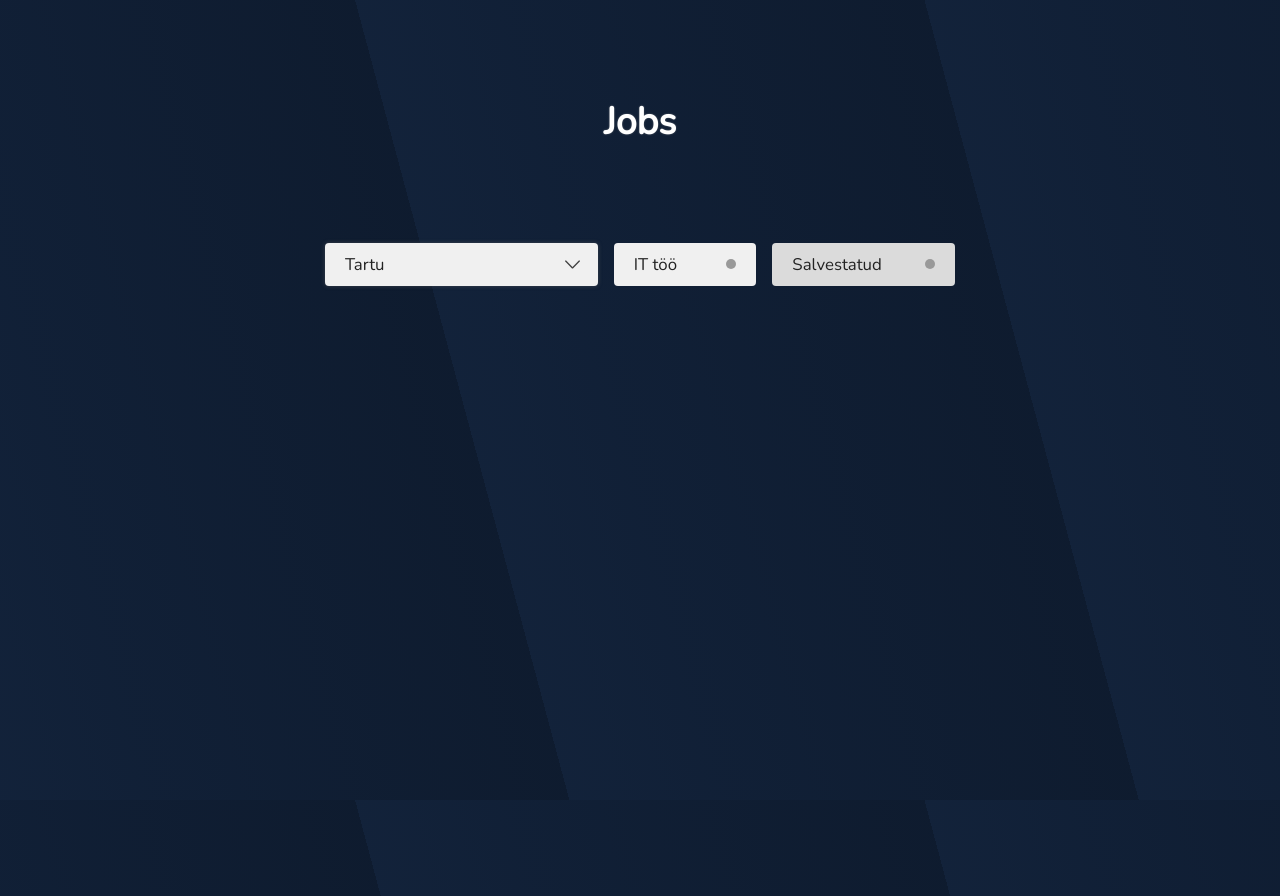
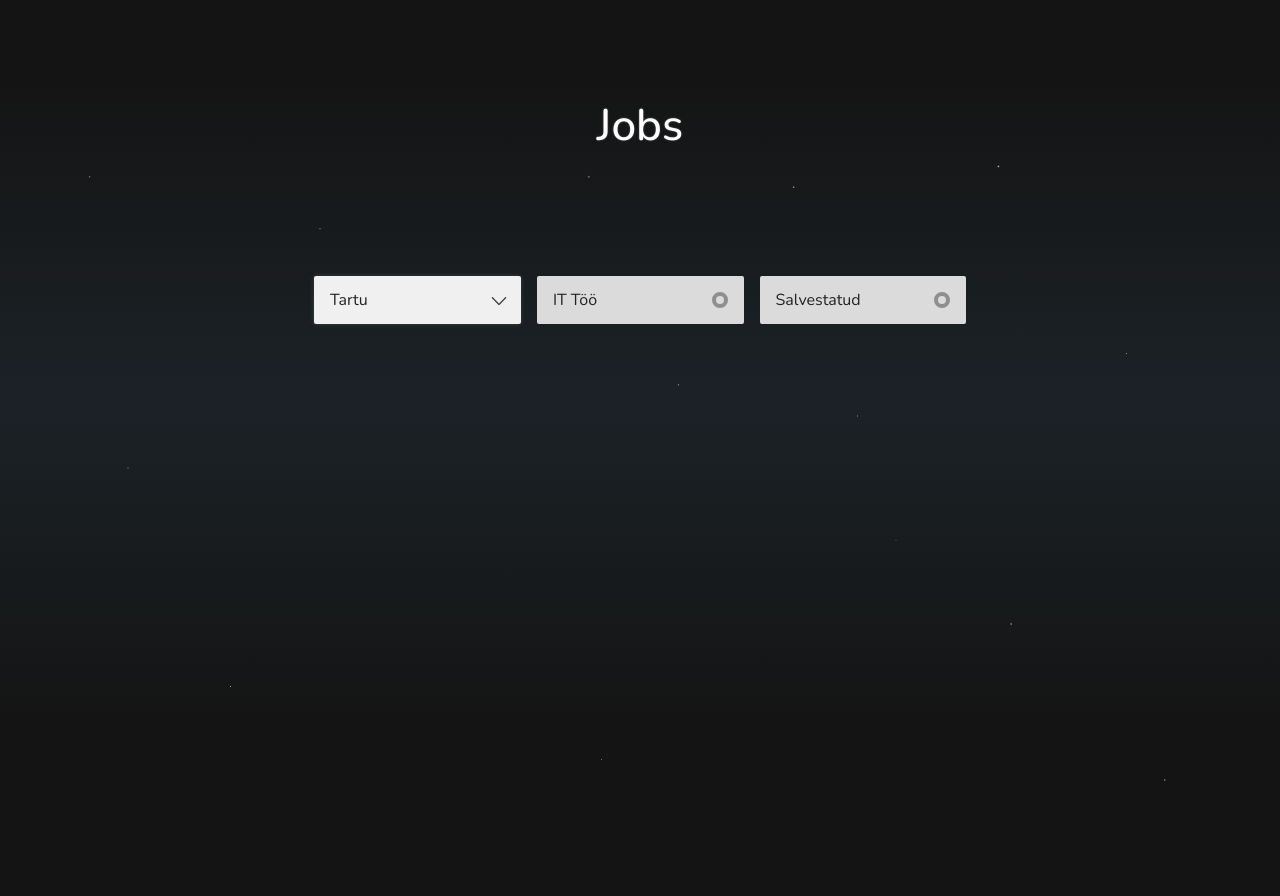
Before and after one commit to Mairo022/job_scraper, a PHP site: page / in a window 1280 px wide. After the commit the page ends 781 px from the top, so only its background shows below. Run offline with PHP 8.4, Linux system fonts and the light colour scheme; data that the repository does not hold is empty.

Commit message:
Upgrade design

```diff
--- a/frontend/index.php
+++ b/frontend/index.php
@@ -24,9 +24,9 @@
   <head>
     <meta charset="UTF-8">
     <meta name="viewport" content="width=device-width, initial-scale=1.0">
-    <link rel="stylesheet" href="./style.css?v107">
+    <link rel="stylesheet" href="./style.css?v108">
     <link rel="icon" href="./favicon.ico" type="image/x-icon">
-    <script defer src="script.js?v106"></script>
+    <script defer src="script.js?v107"></script>
     <title>Jobs</title>
   </head>
   <body>
@@ -36,15 +36,7 @@
         </header>
         <section class="jobs">
             <div class="filters">
-                <a class="it_filter" href='<?= $categoryID == 0 ? "?location=0&category=1" : "?location={$locationID}&category=0 " ?>'>
-                    <div class="it_filter__status"></div>
-                    <span class="it_filter__text">IT töö</span>
-                </a>
-                <button class="saved_filter">
-                    <div class="saved_filter__status"></div>
-                    <span class="saved_filter__text">Salvestatud</span>
-                </button>
-                <div class="location-menu">
+                <div class="location_filter">
                     <div class="location__select">
                         <div class="location__select-active"><?= LOCATION_DEFAULT ?></div>
                         <div class="location__select-button">
@@ -61,6 +53,14 @@
                         <?php endforeach; ?>
                     </ul>
                 </div>
+                <a class="filter" href='<?= $categoryID == 0 ? "?location=0&category=1" : "?location={$locationID}&category=0 " ?>'>
+                    <div class="filter__status" id="it_filter_status"></div>
+                    <span class="filter__text">IT Töö</span>
+                </a>
+                <button class="filter" id="saved_view_btn">
+                    <span class="filter__status" id="saved_view_status"></span>
+                    <span class="filter__text filter__text">Salvestatud</span>
+                </button>
             </div>
             <ul>
             <?php if ($responseCode !== 200): ?>
@@ -81,7 +81,7 @@
                                 <span class="job__row__detail"><?= format_time($job->publishDate) ?></span>
                             </div>
                         </div>
-                        <div class="job__save">Salvesta</div>
+                        <button type="button" class="job__save" aria-label="Salvesta"><svg fill="#000000" height="34px" width="34px" xmlns="http://www.w3.org/2000/svg" xmlns:xlink="http://www.w3.org/1999/xlink" viewBox="0 0 512 512" xml:space="preserve"><g><g><g><path d="M426.027,209.813c-1.493-4.267-5.547-7.147-10.027-7.147H311.36l-40.213-95.787c-2.24-5.44-8.533-8-13.973-5.653 c-2.56,1.067-4.587,3.093-5.653,5.653l-40.213,95.787h-104.64c-5.867,0-10.667,4.8-10.667,10.667c0,3.2,1.493,6.187,3.947,8.213 L184,289.92l-35.84,112.427c-1.813,5.653,1.28,11.627,6.933,13.44c3.307,1.067,6.827,0.427,9.6-1.6l96.64-71.787l96.747,72.533 c4.693,3.52,11.413,2.56,14.933-2.133c2.027-2.773,2.667-6.293,1.6-9.6l-35.947-113.28l84.053-68.267 C426.24,218.773,427.52,213.973,426.027,209.813z M319.573,277.867c-3.413,2.773-4.8,7.36-3.413,11.52l28.053,88.533 l-76.48-57.28c-3.84-2.88-8.96-2.88-12.8,0l-76.587,56.747L206.4,289.6c1.387-4.16,0-8.747-3.413-11.52L136.64,224h81.707 c4.267,0,8.213-2.56,9.813-6.507l33.173-78.827l33.067,78.827c1.707,3.947,5.547,6.507,9.813,7.573h81.707L319.573,277.867z"/><path d="M256,0C114.88,0,0,114.88,0,256s114.88,256,256,256s256-114.88,256-256S397.12,0,256,0z M256,490.667 c-129.387,0-234.667-105.28-234.667-234.667S126.613,21.333,256,21.333S490.667,126.613,490.667,256S385.387,490.667,256,490.667 z"/></g></g></g></svg></button>
                     </li>
                 <?php endif; ?>
                 <?php if (isset($job->position)): ?>
@@ -96,7 +96,7 @@
                                 <span class="job__row__detail"><?= format_time($job->time) ?></span>
                             </div>
                         </div>
-                        <div class="job__save">Salvesta</div>
+                        <button type="button" class="job__save" aria-label="Salvesta"><svg fill="#000000" height="34px" width="34px" xmlns="http://www.w3.org/2000/svg" xmlns:xlink="http://www.w3.org/1999/xlink" viewBox="0 0 512 512" xml:space="preserve"><g><g><g><path d="M426.027,209.813c-1.493-4.267-5.547-7.147-10.027-7.147H311.36l-40.213-95.787c-2.24-5.44-8.533-8-13.973-5.653 c-2.56,1.067-4.587,3.093-5.653,5.653l-40.213,95.787h-104.64c-5.867,0-10.667,4.8-10.667,10.667c0,3.2,1.493,6.187,3.947,8.213 L184,289.92l-35.84,112.427c-1.813,5.653,1.28,11.627,6.933,13.44c3.307,1.067,6.827,0.427,9.6-1.6l96.64-71.787l96.747,72.533 c4.693,3.52,11.413,2.56,14.933-2.133c2.027-2.773,2.667-6.293,1.6-9.6l-35.947-113.28l84.053-68.267 C426.24,218.773,427.52,213.973,426.027,209.813z M319.573,277.867c-3.413,2.773-4.8,7.36-3.413,11.52l28.053,88.533 l-76.48-57.28c-3.84-2.88-8.96-2.88-12.8,0l-76.587,56.747L206.4,289.6c1.387-4.16,0-8.747-3.413-11.52L136.64,224h81.707 c4.267,0,8.213-2.56,9.813-6.507l33.173-78.827l33.067,78.827c1.707,3.947,5.547,6.507,9.813,7.573h81.707L319.573,277.867z"/><path d="M256,0C114.88,0,0,114.88,0,256s114.88,256,256,256s256-114.88,256-256S397.12,0,256,0z M256,490.667 c-129.387,0-234.667-105.28-234.667-234.667S126.613,21.333,256,21.333S490.667,126.613,490.667,256S385.387,490.667,256,490.667 z"/></g></g></g></svg></button>
                     </li>
                 <?php endif; ?>
             <?php endforeach; ?>
@@ -107,7 +107,7 @@
                     class="jobs__paging__page<?= $offset == 0 ? ' disabled' : '' ?>"
                     href='<?= "?location={$locationID}&start={$offsetPrevious}&category={$categoryID}" ?>'
                     >
-                    <svg class="jobs__paging__page__svg" strokeWidth={0.8} stroke="currentColor" fill="currentColor" viewBox="0 0 24 24" xmlns="http://www.w3.org/2000/svg" xmlSpace="preserve">
+                    <svg class="jobs__paging__page__svg" stroke="currentColor" fill="currentColor" viewBox="0 0 24 24" xmlns="http://www.w3.org/2000/svg">
                         <path d="M17.2 23.7 5.4 12 17.2.3l1.3 1.4L8.4 12l10.1 10.3z" />
                     </svg>
                 </a>
@@ -115,13 +115,15 @@
                     class="jobs__paging__page"
                     href='<?= "?location={$locationID}&start={$offsetNext}&category={$categoryID}" ?>'
                     >
-                    <svg class="jobs__paging__page__svg"strokeWidth={0.8} stroke="currentColor" fill="currentColor" viewBox="0 0 24 24" xmlns="http://www.w3.org/2000/svg" xmlSpace="preserve">
+                    <svg class="jobs__paging__page__svg" stroke="currentColor" fill="currentColor" viewBox="0 0 24 24" xmlns="http://www.w3.org/2000/svg">
                         <path d="M6.8 0.3 18.6 12 6.8 23.7 5.5 22.3 15.6 12 5.5 1.7z" />
                     </svg>
                 </a>
                 </div>
             <?php endif; ?>
         </section>
+        <div class="glow_bg"></div>
+        <div class="stars_bg"></div>
     </main>
   </body>
 </html>
--- a/frontend/style.css
+++ b/frontend/style.css
@@ -1,40 +1,45 @@
-@import url('https://fonts.googleapis.com/css2?family=Nunito&display=swap');
+@import url('https://fonts.googleapis.com/css2?family=Nunito:wght@400..800&display=swap');
 
 :root {
-    --border-radius: 4px;
+    --border-radius: 2px;
     --shadow: 0 0 4px hsla(0, 0%, 40%, 0.5);
     --shadow-hover: 0 0 6px hsla(0, 0%, 40%, 0.5);
+    --root-bg: hsl(0, 0%, 8%);
+}
+
+* {
+    box-sizing: border-box;
 }
 
 body {
-    background: repeating-linear-gradient(
-            75deg,
-            hsl(216, 52%, 15%) 0px,
-            hsl(216, 53%, 14%) 150px,
-            hsl(216, 53%, 12%) 550px
-    );
-    background-attachment: fixed;
+    background: var(--root-bg);
     min-height: 100vh;
     margin: 0;
-    padding: 0 20px;
+    padding: 6em 20px;
+    position: relative;
 }
 
 body,
 button {
     font-family: 'Nunito', "Noto Sans", Tahoma, sans-serif;
-    font-size: 0.9em;
 }
 
+.header {
+    margin: 0 auto 6em;
+
     .header__title {
-    margin: 6rem auto;
+        margin: 0;
         color: white;
         text-align: center;
         text-shadow: 0 0 2px #acacac77;
-    font-size: 2.6em;
+        font-size: 2.75rem;
+        font-weight: 500;
+    }
 }
 
-.jobs {
-    margin: 0 auto 2rem;
+.jobs,
+.filters {
+    margin: 0 auto;
     max-width: 700px;
     width: 90%;
 }
@@ -42,117 +47,76 @@ button {
 /* Filters */
 
 .filters {
+    position: relative;
     display: flex;
-    gap: 20px 1rem;
-    margin: 6rem auto 3rem;
-    justify-content: center;
+    flex-direction: row;
     flex-wrap: wrap;
-    width: 90%;
+    align-self: center;
+    gap: 1rem;
+    width: 100%;
+    padding: 24px;
+    margin: 0 0 60px;
+}
+
+.filter,
+.location__select {
+    flex: 1;
+    min-width: 200px;
+    height: auto;
+    padding: 16px;
+    font-size: 1rem;
+    line-height: 1rem;
 }
 
 /* Saved filter */
-.saved_filter {
-    order: 3;
+
+.filter {
     position: relative;
-    display: block;
-    box-sizing: border-box;
-    flex: 1 1 160px;
-    max-width: 300px;
-    padding: 10px 20px;
+    display: flex;
+    align-items: center;
+    justify-content: space-between;
     border-radius: var(--border-radius);
+    border: none;
+    font-size: 1rem;
     color: #222;
-    border: none;
+    text-decoration: none;
     background-color: hsl(0, 0%, 86%);
-    text-decoration: none;
-    font-size: 1.17em;
     cursor: pointer;
+
+    &:hover {
+        .filter__status {
+            border: 4px solid hsl(171, 55%, 45%);
+        }
     }
 
-.saved_filter__text {
+    .filter__status {
+        order: 2;
+        display: inline-block;
+        width: 16px;
+        height: 16px;
+        border-radius: 50%;
+        border: 4px solid hsl(0, 0%, 56%);
+        background: transparent;
+    }
+
+    .filter__status.active {
+        border: 4px solid hsl(171, 79%, 37%);
+    }
+
+    .filter__text {
         display: block;
         text-align: left;
     }
-
-.saved_filter:hover {
-    .saved_filter__status {
-        background: hsl(171, 35%, 55%);
-    }
-}
-
-.saved_filter__status {
-    position: absolute;
-    display: inline-block;
-    right: 15.5px;
-    top: 16px;
-    width: 10px;
-    height: 10px;
-    border-radius: 50%;
-    margin-right: 5px;
-    background: hsl(0, 0%, 60%);
-}
-
-.saved_filter__status.active {
-    background: hsl(171, 49%, 40%);
-}
-
-/* IT filter */
-
-.it_filter {
-    order: 2;
-    position: relative;
-    display: block;
-    box-sizing: border-box;
-    height: fit-content;
-    flex: 1 1 120px;
-    max-width: 300px;
-    padding: 10px 20px;
-    border-radius: var(--border-radius);
-    color: #222;
-    background-color: hsl(0, 0%, 94%);
-    text-decoration: none;
-    font-size: 1.17em;
-}
-
-.it_filter:hover {
-    .it_filter__status {
-        background: hsl(171, 35%, 55%);
-    }
-}
-
-.it_filter__status {
-    position: absolute;
-    display: inline-block;
-    right: 15.5px;
-    top: 16px;
-    width: 10px;
-    height: 10px;
-    border-radius: 50%;
-    margin-right: 5px;
-    background: hsl(0, 0%, 60%);
-}
-
-.it_filter__status.active {
-    background: hsl(171, 49%, 40%);
-}
-
-.it_filter__text {
-    display: block;
-    text-align: left;
 }
 
 /* Locations */
 
-.location-menu {
+.location_filter {
+    flex: 1;
     position: relative;
-    width: 100%;
-    flex: 1 1 250px;
-    max-width: 300px;
-    font-size: 1.17em;
-}
+    min-width: 207px;
 
     .location__select {
-    height: 23px;
-    padding: 10px 20px;
         border-radius: var(--border-radius);
         box-shadow: var(--shadow);
         background-color: hsl(0, 0%, 94%);
@@ -166,7 +130,6 @@ button {
     }
 
     .location__select-button {
-    height: 23px;
         width: 15px;
         float: right;
         transform: rotate(90deg);
@@ -180,35 +143,37 @@ button {
 
     .location__options {
         z-index: 20;
-    top: 70px;
+        top: 46px;
         position: absolute;
-    width: calc(100% - 20px);
+        width: 100%;
         height: 0;
         max-height: 400px;
         padding: 0 10px;
         border-radius: var(--border-radius);
+        border-top-left-radius: 0;
+        border-top-right-radius: 0;
         background-color: #F9F9F9;
         box-shadow: var(--shadow);
         overflow-y: hidden;
         transition: padding 0.2s 0.2s, height 0.2s ease-in-out;
-}
 
-.location__options::-webkit-scrollbar {
+        &::-webkit-scrollbar {
             width: 10px;
         }
 
-.location__options::-webkit-scrollbar-track {
+        &::-webkit-scrollbar-track {
             background: hsl(0, 0%, 90%);
             border-radius: 2px;
         }
 
-.location__options::-webkit-scrollbar-thumb {
+        &::-webkit-scrollbar-thumb {
             background: hsl(0, 0%, 78%);
             border-radius: 2px;
         }
 
-.location__options::-webkit-scrollbar-thumb:hover {
+        &::-webkit-scrollbar-thumb:hover {
             background-color: hsl(0, 0%, 70%);
+        }
     }
 
     .location__options.open {
@@ -240,19 +205,21 @@ button {
         color: #222;
         text-decoration: none;
     }
+}
 
 /* Error */
 
 .error {
     margin-top: 3rem;
     color: hsl(0, 75%, 58%);
-    font-size: 1.17em;
+    font-size: 1.15rem;
     text-align: center;
 }
 
 /* Jobs */
 
 ul {
+    position: relative;
     margin: 0;
     padding: 0;
     list-style: none;
@@ -260,63 +227,58 @@ ul {
 
 .job {
     position: relative;
-    box-sizing: border-box;
     width: 100%;
-    margin: 24px auto;
-    padding: 16px 22px;
+    margin: 32px auto;
+    padding: 20px 22px;
     border-radius: var(--border-radius);
     box-shadow: var(--shadow);
     background-color: #F9F9F9;
     color: #222;
     transition: 0.2s box-shadow ease-in-out, 0.15s width ease;
-}
 
-.job:last-of-type {
+    &:last-of-type {
         margin: 0 auto;
     }
 
-/* .job:hover {
-    width: calc(100% - 40px);
-    transition: 0.2s box-shadow ease-in-out, 0.15s width ease;
-    box-shadow: var(--shadow-hover);
-} */
-
     .job__position {
+        font-size: 1.05rem;
         text-align: center;
         margin: 0;
-    font-size: 1.08em;
         color: #404145;
     }
 
     .job__position > a {
-    color: #222;
+        color: #000;
         text-decoration: none;
+        font-weight: 600;
+
+        &:hover {
+            border-bottom: 1px solid black;
         }
-
-.job__position > a:hover {
-    border-bottom: 1px solid black;
     }
 
     .job__info {
+        font-size: 1rem;
+        color: #000;
         text-align: center;
         justify-content: space-between;
-    margin-top: 8px;
-    font-size: 1.05em;
+        margin-top: 12px;
     }
 
     .job__info__company {
+        font-size: 1rem;
         color: #31373d;
         cursor: text;
     }
 
     .job__info__details {
-    margin-top: 8px;
-    font-size: 0.83em;
-    color: #34998a;
+        font-size: .85rem;
+        margin-top: 12px;
+        color: hsl(171, 38%, 44%);
         cursor: text;
     }
 
-.job:hover {
+    &:hover {
         .job__save {
             z-index: 0;
             opacity: 1;
@@ -373,6 +370,51 @@ ul {
     .jobs__paging__page__svg {
         width: 30px;
         height: 32px;
+    }
+}
+
+.stars_bg {
+    position: absolute;
+    top: 0;
+    left: 0;
+    width: 100%;
+    height: 100%;
+    opacity: .8;
+    z-index: -2;
+    background-image:
+            radial-gradient(1.2px 1.2px at 7% 17%, rgba(255,255,255,0.6), transparent),
+            radial-gradient(0.8px 0.8px at 14% 78%, rgba(255,255,255,0.8), transparent),
+            radial-gradient(1px 1px at 25% 22%, rgba(255,255,255,0.7), transparent),
+            radial-gradient(0.6px 0.6px at 35% 65%, rgba(255,255,255,1), transparent),
+            radial-gradient(1.4px 1.4px at 46% 17%, rgba(255,255,255,.6), transparent),
+            radial-gradient(1px 1px at 53% 37%, rgba(255,255,255,0.8), transparent),
+            radial-gradient(1.1px 1.1px at 62% 88%, rgba(255,255,255,0.8), transparent),
+            radial-gradient(0.7px 0.7px at 70% 52%, rgba(255,255,255,0.9), transparent),
+            radial-gradient(1.3px 1.3px at 78% 16%, rgba(255,255,255,1), transparent),
+            radial-gradient(1px 1px at 91% 75%, rgba(255,255,255,1), transparent),
+            radial-gradient(0.9px 0.9px at 10% 45%, rgba(255,255,255,0.85), transparent),
+            radial-gradient(0.6px 0.6px at 18% 66%, rgba(255,255,255,0.95), transparent),
+            radial-gradient(1.4px 1.4px at 27% 90%, rgba(255,255,255,0.8), transparent),
+            radial-gradient(1px 1px at 39% 29%, rgba(255,255,255,1), transparent),
+            radial-gradient(0.7px 0.7px at 47% 73%, rgba(255,255,255,0.9), transparent),
+            radial-gradient(1.3px 1.3px at 62% 18%, rgba(255,255,255,0.8), transparent),
+            radial-gradient(0.9px 0.9px at 67% 40%, rgba(255,255,255,0.75), transparent),
+            radial-gradient(1.2px 1.2px at 79% 60%, rgba(255,255,255,0.85), transparent),
+            radial-gradient(0.6px 0.6px at 88% 34%, rgba(255,255,255,0.8), transparent),
+            radial-gradient(1px 1px at 96% 85%, rgba(255,255,255,0.75), transparent);
+    background-repeat: repeat;
+    background-size: 100vw 130vh;
+}
+
+.glow_bg {
+    position: fixed;
+    top: 0;
+    left: 0;
+    width: 100%;
+    height: 100vh;
+    opacity: 0.5;
+    z-index: -3;
+    background: linear-gradient(0deg, var(--root-bg) 10%, hsl(204, 25%, 18%) 50%, var(--root-bg) 90%);
 }
 
 ::-webkit-scrollbar {
```
Also changed, not shown: other parts of frontend/style.css (+49 -14 lines), frontend/script.js (+4 -9 lines). Lines whose indentation alone changed are shown as unchanged.
